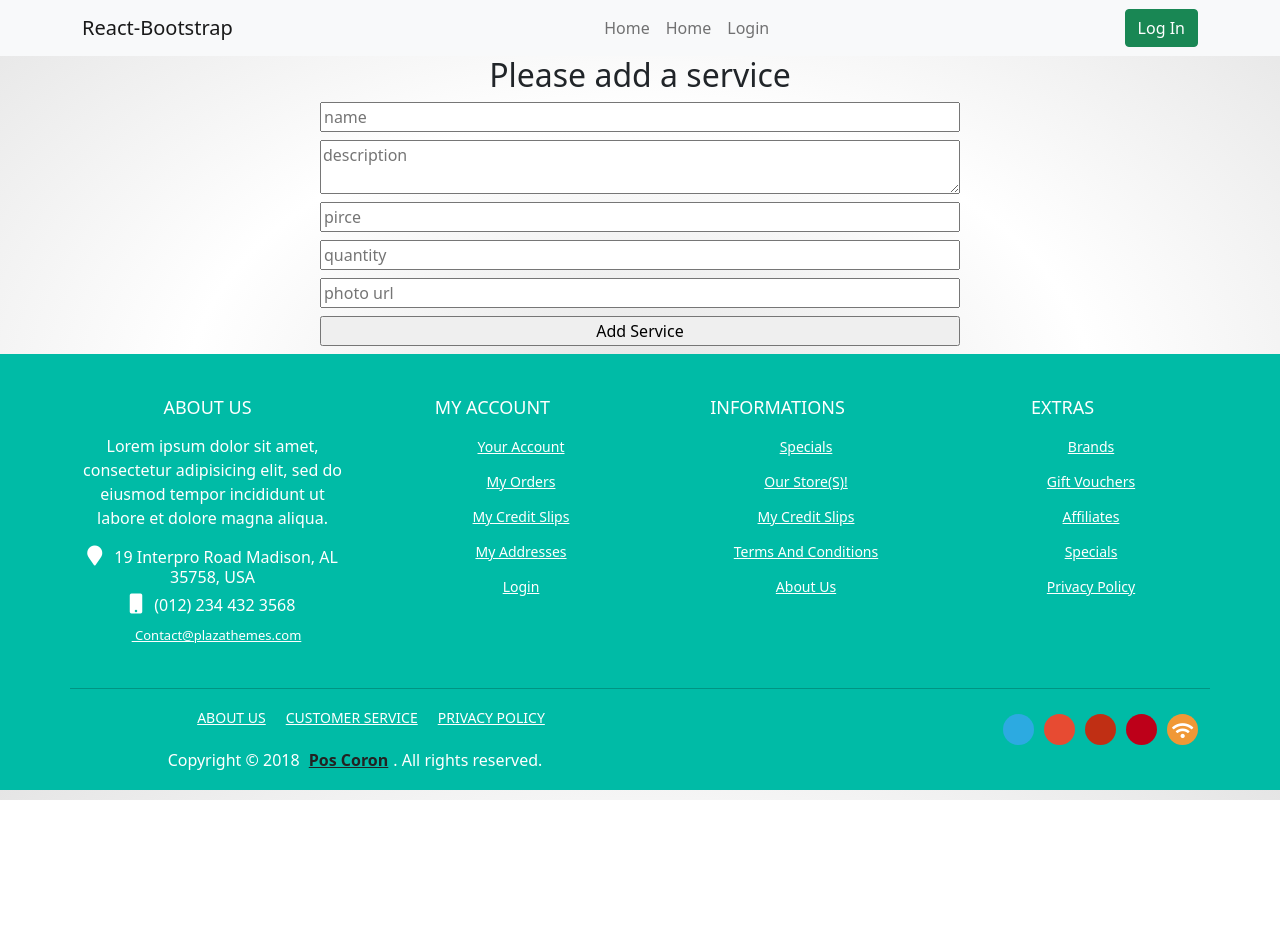
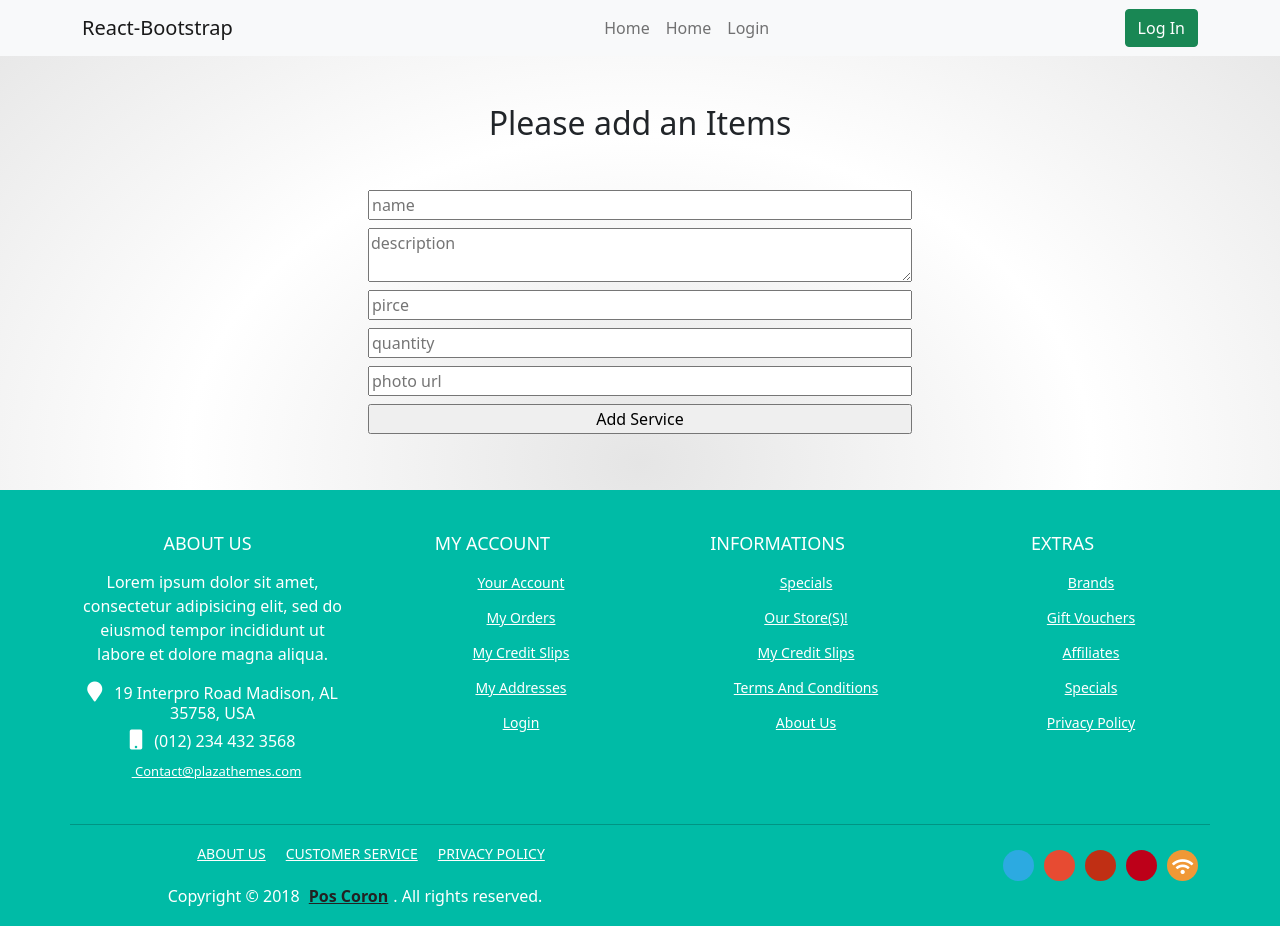
Before and after one commit to Shahin093/fashion-warehouse-client-assgn-11, a React (Create React App) app: page /addItem in a window 1280 px wide. Before the commit the page ends 800 px from the top, so only its background shows below. Built offline with nearby package versions, Linux system fonts and the light colour scheme; no server answers.

Commit message:
completing manage items

```diff
--- a/src/components/AddItem/AddItem.js
+++ b/src/components/AddItem/AddItem.js
@@ -18,9 +18,9 @@ const AddItem = () => {
             .then(result => console.log(result));
     }
     return (
-        <div className='w-50 mx-auto'>
-            <h2>Please add a service</h2>
-            <form className='d-flex flex-column' onSubmit={handleSubmit(onSubmit)}>
+        <div className='p-5 w-50 mx-auto'>
+            <h2>Please add an Items</h2>
+            <form className='mt-5  d-flex flex-column' onSubmit={handleSubmit(onSubmit)}>
                 <input className='mb-2' placeholder='name' {...register("name")} />
                 <textarea className='mb-2' placeholder='description' {...register("description")} />
                 <input className='mb-2' placeholder='pirce' type="number" {...register("price",)} />
--- a/src/components/ManageItem/ManageItem.js
+++ b/src/components/ManageItem/ManageItem.js
@@ -9,6 +9,20 @@ const ManageItem = () => {
             .then(data => setService(data));
     }, [])
 
+
+    const handleDelete = id => {
+        const proceedCheck = window.confirm('Are you sure ?');
+        if (proceedCheck) {
+            const url = `http://localhost:5000/service/${id}`;
+            fetch(url, {
+                method: 'DELETE'
+            })
+                .then(res => res.json())
+                .then(data => console.log(data));
+            const remaining = services.filter(service => service._id !== id);
+            setService(remaining);
+        }
+    }
     return (
         <div>
             <h2>service ;{services.length}</h2>
@@ -27,13 +41,13 @@ const ManageItem = () => {
                 {
                     services.map(service =>
                         <>
-                            <tbody>
+                            <tbody key={service._id}>
                                 <tr className='design-td'>
                                     <img width={150} height={100} src={service.img} alt="" />
                                     <td className='mx-auto my-auto' width={"350px"}>{service.description}</td>
                                     <td className='mx-auto my-auto'>{service.quantity}</td>
                                     <td className='mx-auto'>{service.price}</td>
-                                    <button style={{ borderRadius: '20px' }} className='btn bg-danger text-white'>Delete</button>
+                                    <button onClick={() => handleDelete(service._id)} style={{ borderRadius: '20px' }} className='btn bg-danger text-white'>Delete</button>
                                 </tr>
 
                             </tbody>
@@ -43,7 +57,7 @@ const ManageItem = () => {
 
 
 
-        </div>
+        </div >
     );
 };
 
```
